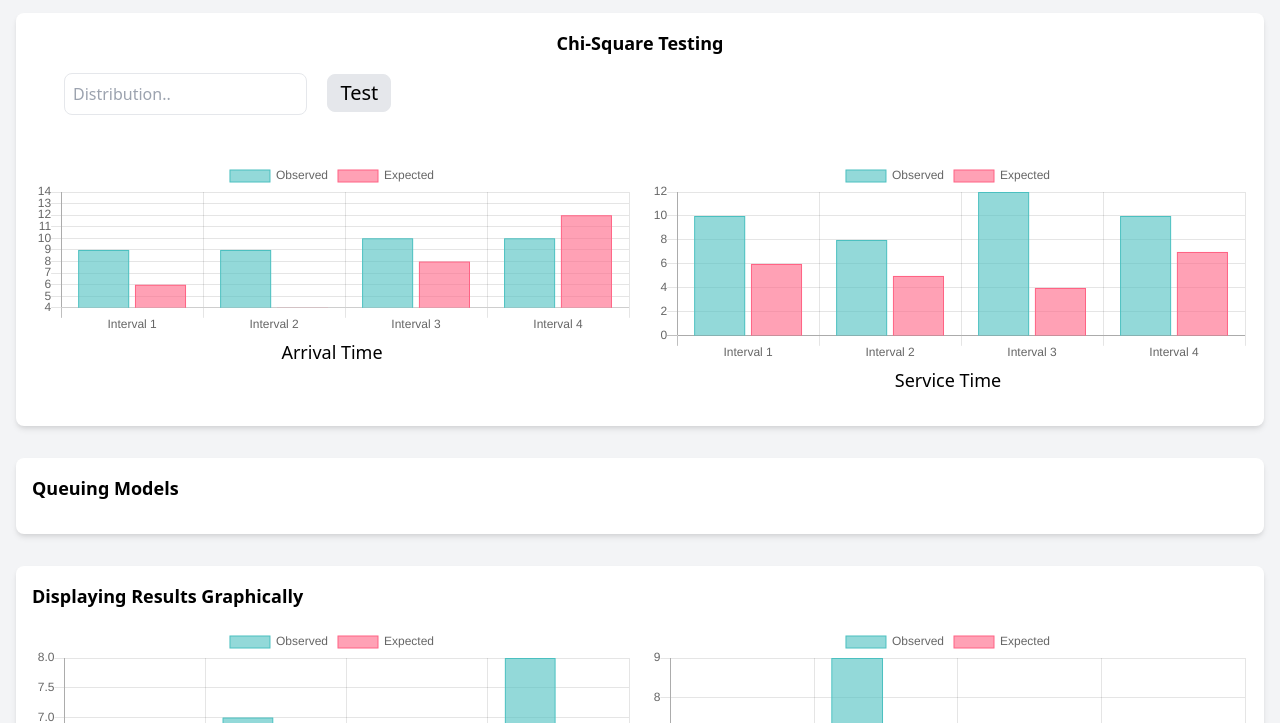
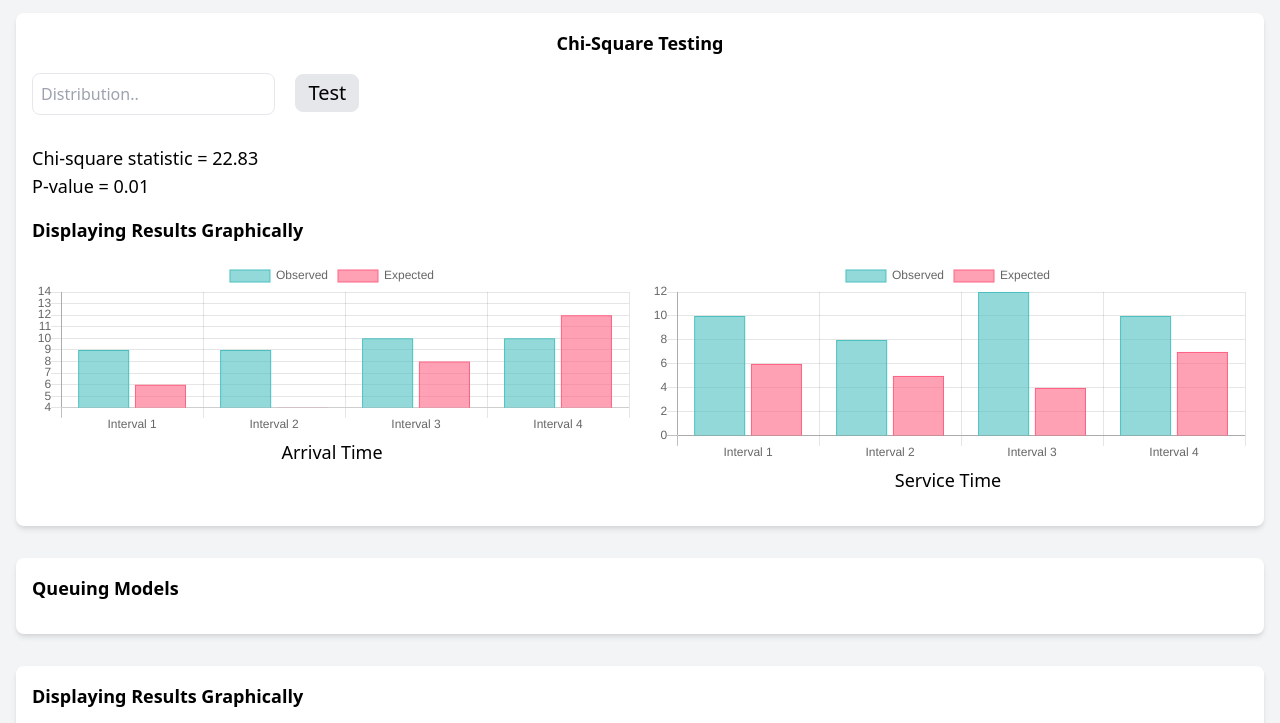
Before and after one commit to Annas03/OR-Project, a website: page index.html in a window 1280 px wide. Shown: the part 67-790 px from the top of the page. Drawn offline with nearby package versions, Linux system fonts and the light colour scheme.

Commit message:
third-commit

```diff
--- a/chiSquareTest.js
+++ b/chiSquareTest.js
@@ -72,6 +72,8 @@ function chiSquareTest(observed, expected) {
 const result = chiSquareTest(ObservedarrivalTimes, expectedArrivalTimeFrequencies);
 
 // Interpret and display the results graphically
+document.getElementById('chi-test').innerHTML += result.statistic.toFixed(2)
+document.getElementById('p-value').innerHTML += result.pValue.toFixed(2)
 console.log("Chi-square statistic:", result.statistic);
 console.log("P-value:", result.pValue);
 
--- a/index.html
+++ b/index.html
@@ -17,8 +17,11 @@
     <!-- Step 1: Chi-Square Testing -->
     <div class="bg-white rounded-lg shadow-md p-4 mb-8">
       <h2 class="text-lg text-center font-semibold mb-4">Chi-Square Testing</h2>
-      <input type="text" id="distribution" placeholder="Distribution.." class="border ml-8 rounded-lg p-2 w-1/5 focus:outline-none"/>
-      <button class="border rounded-lg p-1 mb-12 bg-gray-200 ml-4 w-16 text-xl" id="test">Test</button>
+      <input type="text" id="distribution" placeholder="Distribution.." class="border rounded-lg p-2 w-1/5 focus:outline-none"/>
+      <button class="border rounded-lg p-1 mb-8 bg-gray-200 ml-4 w-16 text-xl" id="test">Test</button>
+      <p id="chi-test" class="text-lg font-medium">Chi-square statistic = </p>
+      <p id="p-value" class="mb-4 text-lg font-medium">P-value = </p>
+      <h2 class="text-lg font-semibold mb-4">Displaying Results Graphically</h2>
       <div class="flex flex-wrap -mx-2">
         <div class="w-full sm:w-1/2 px-2 mb-4">
           <canvas id="Arrival Time Chi-Square Test"></canvas>
```
